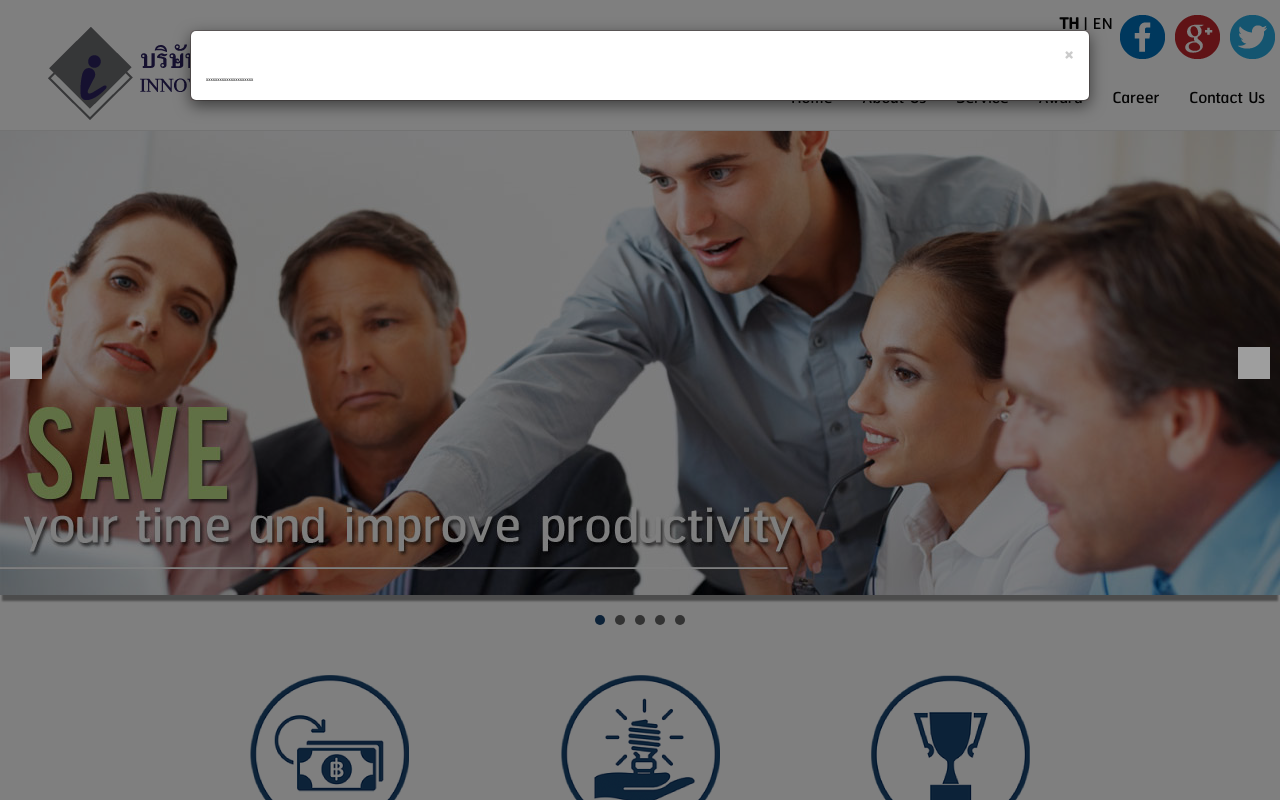
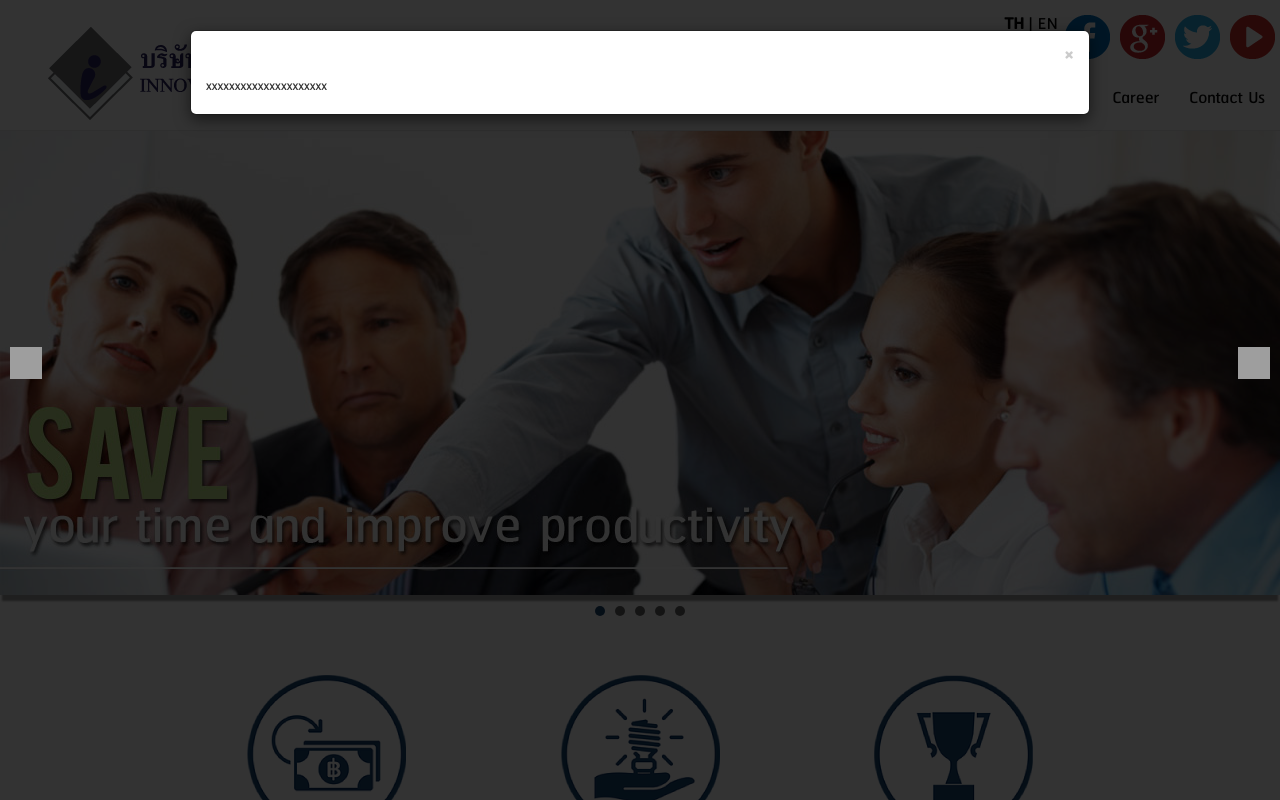
Before and after one commit to tostyle/webinno, a PHP site: page / in a window 1280 px wide. Run offline with PHP 8.4, Linux system fonts and the light colour scheme; grey boxes are pictures that could not be loaded.

Commit message:
fix font size

```diff
--- a/css/mainpage.css
+++ b/css/mainpage.css
@@ -11,14 +11,16 @@
     src: url(../fonts/RSU_Regular.ttf);
 }
 
+
+html {
+    width: 100%;
+    height: 100%;
+    font-size: 62.5%;
+}
+
 body {
     font-family: thaiFont;
-	font-size: 62.5%;
-    width: 100%;
-    height: 100%;
-}
-
-html {
+	font-size: 1.6em;
     width: 100%;
     height: 100%;
 }
@@ -59,6 +61,14 @@ p
 .text-bold
 {
 	font-weight: bold;
+}
+.modal-backdrop {
+  /*  background-color: black;
+     opacity:0.9 !important;*/
+
+}
+.modal-backdrop.in {
+  opacity:0.8;
 }
 .link-active
 {
@@ -228,7 +238,7 @@ stat information
 }
 .inno-detail-text > p
 {
-	font-size: 1.8em;
+	/*font-size: 1.8em;*/
 	/*font-size: 18px;*/
 }
 /*=======================================================================================================================
@@ -591,10 +601,6 @@ div.modal-service-width
 {
 	width: 750px;
 }
-.modal-background
-{
-	background-color: #827C7C;
-}
 a.carousel-control.modal-slider-control
 {
 	background-image: none;
--- a/templates/navigation.php
+++ b/templates/navigation.php
@@ -27,6 +27,9 @@
                         <li>
                             <a href="#"><img src="photo/head/icon-social-twitter.png" alt=""></a>
                         </li>
+                        <li>
+                            <a href="#"><img src="photo/head/icon-social-youtube.png" alt=""></a>
+                        </li>
                     </ul>
                 </div>
                 <div class="clear">
```
